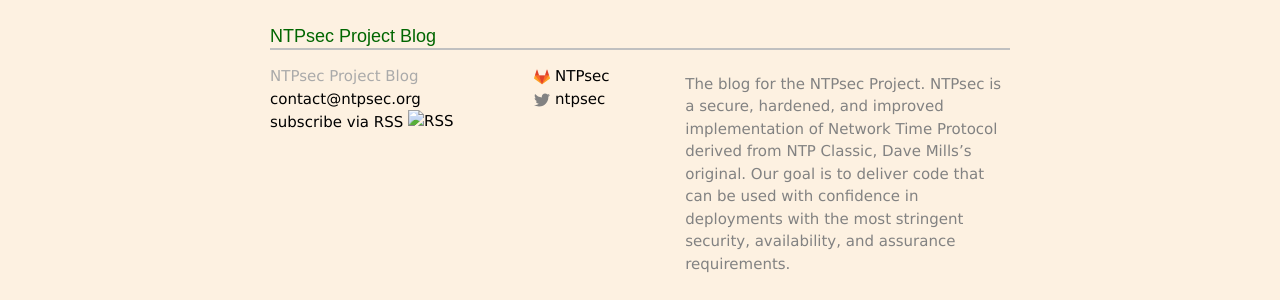
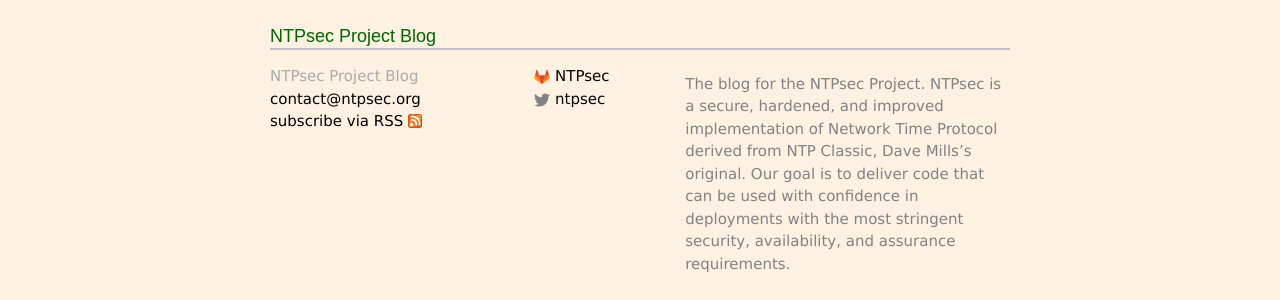
Before and after one commit to ntpsec/blog, a Jekyll site: the page built from about.md, in a window 1280 px wide. Shown: the part 777-1077 px from the top of the page. Built offline with Jekyll 4.4.1, drawn with Linux system fonts in a browser that asks for light colours.

Commit message:
Make rss.png work in sub-directorires.

```diff
--- a/_includes/footer.html
+++ b/_includes/footer.html
@@ -11,7 +11,7 @@
           <li><a href="mailto:{{ site.email }}">{{ site.email }}</a></li>
 	  <li><a href="{{ "/feed.xml" | prepend: site.baseurl }}
             ">subscribe via RSS
-	    <img src="rss.png" alt="RSS" style="margin-bottom:2px;"></a></li>
+	    <img src="/rss.png" alt="RSS" style="margin-bottom:2px;"></a></li>
 
         </ul>
       </div>
```
